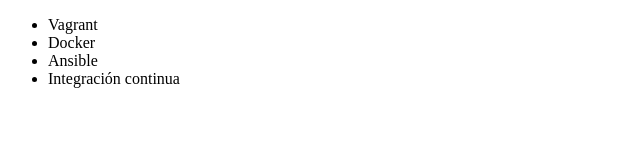
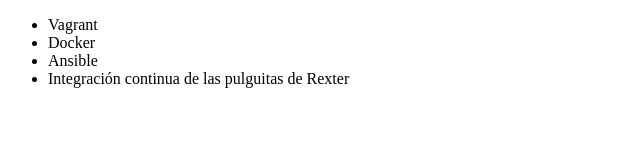
Before and after one commit to Ashigory/cursogit, a plain HTML site: page index.html in a window 1280 px wide. Shown: the whole page, without its empty margins (0-640 px from the left). Drawn offline with Linux system fonts and the light colour scheme.

Commit message:
Arreglado linea de educacion continua

```diff
--- a/index.html
+++ b/index.html
@@ -9,7 +9,7 @@
          <li> Vagrant </li>
          <li> Docker </li>
          <li> Ansible </li>
-         <li> Integración continua </li>
+         <li> Integración continua de las pulguitas de Rexter </li>
      </ul>
 </body>
 </html>
```
